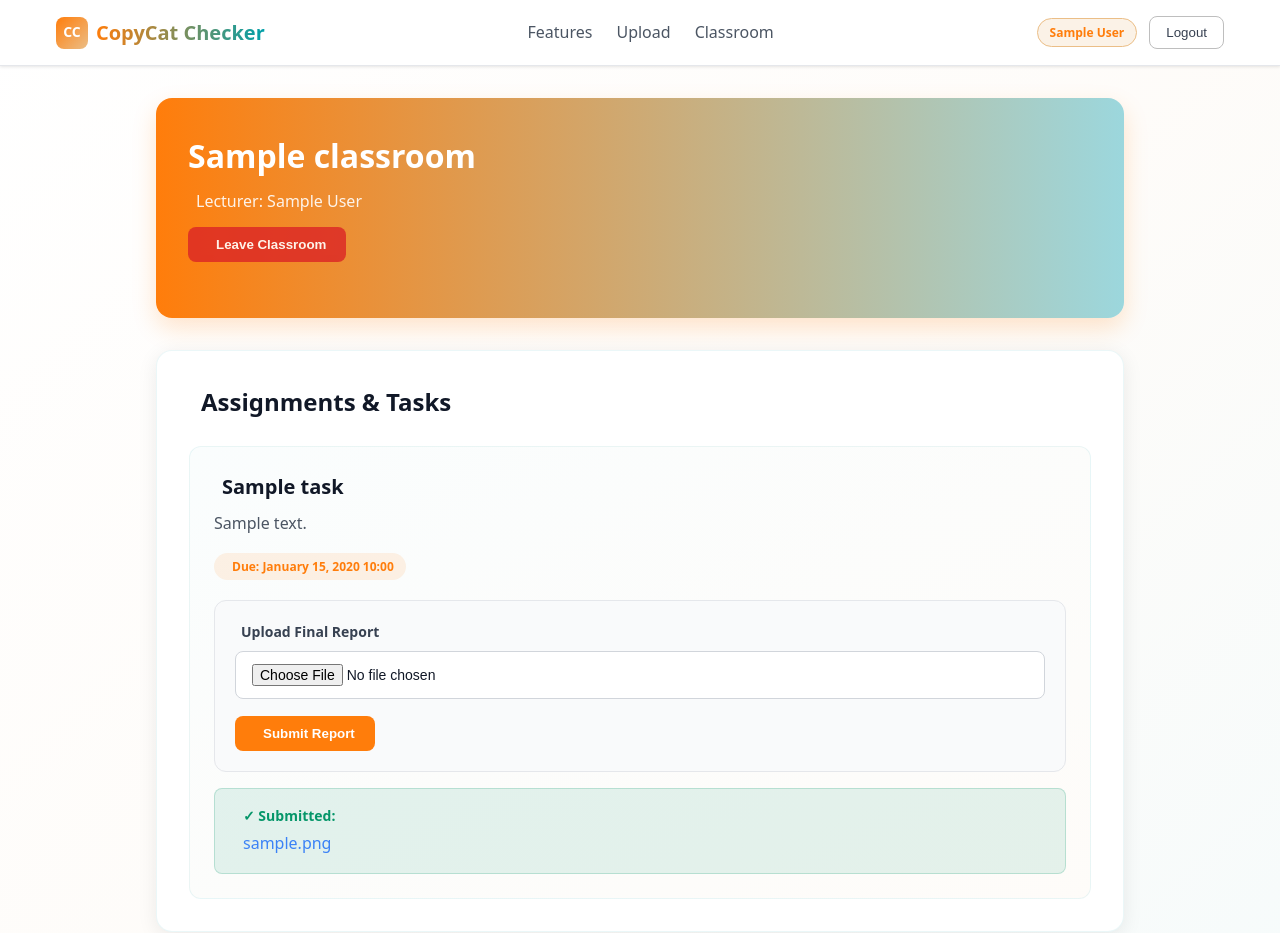
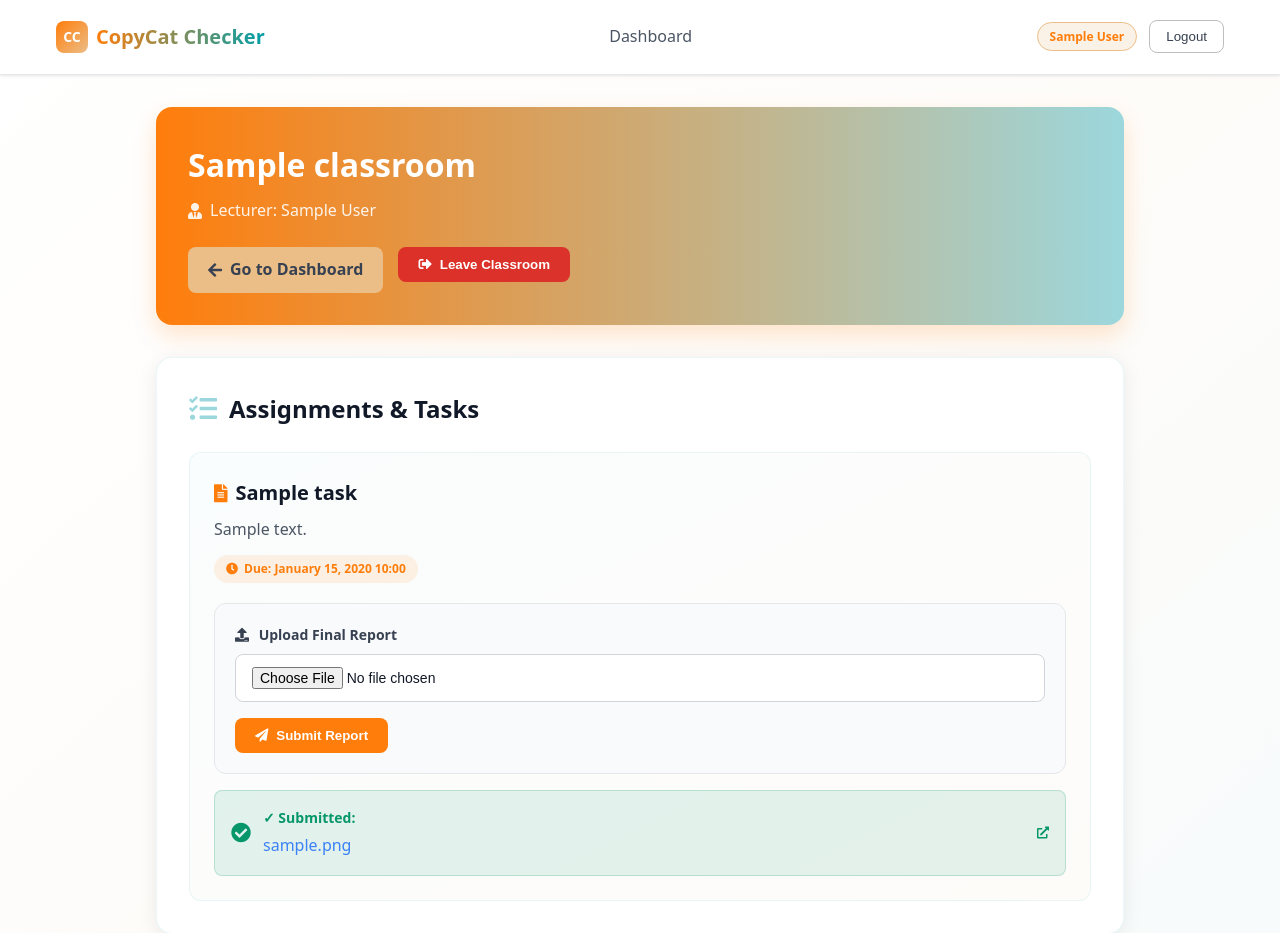
Before and after one commit to atqhftnh/copycat-checker, a Django app: page /student/classroom/1/ in a window 1280 px wide. Shown: the top 933 px of the page. Run offline with Django 3.2, Linux system fonts and the light colour scheme; a user stored in the database is signed in; tables that the repository leaves empty hold one stand-in row (values such as "Sample post"); parts of the project's set-up code (start-up, migrations or seed data) failed here and were passed over.

Commit message:
Major Changes: Redesigning multiple pages

```diff
--- a/plag/templates/plag/base1.html
+++ b/plag/templates/plag/base1.html
@@ -9,6 +9,8 @@
     {% block title %}CopyCat Checker - Academic Plagiarism Detection{% endblock %}
   </title>
   <link rel="icon" type="image/png" href="{% static 'plag/img/favicon.png' %}">
+  <!-- FontAwesome for icons -->
+  <link rel="stylesheet" href="https://cdnjs.cloudflare.com/ajax/libs/font-awesome/5.15.4/css/all.min.css">
 
   <!-- Custom CSS -->
   <style>
@@ -92,7 +94,7 @@
     }
 
     .nav {
-      display: none;
+      display: none; /* Hidden by default for mobile, shown with media query */
       gap: 24px;
     }
 
@@ -101,10 +103,13 @@
       text-decoration: none;
       transition: color 0.15s;
       font-weight: 500;
+      padding: 8px 12px; /* Added padding for better click area */
+      border-radius: 6px; /* Slightly rounded corners for nav items */
     }
 
     .nav a:hover {
       color: #ff7d0b;
+      background-color: rgba(255, 125, 11, 0.05); /* Subtle background on hover */
     }
 
     .user-section {
@@ -278,9 +283,16 @@
       </a>
 
       <nav class="nav">
-        <a href="#features">Features</a>
-        <a href="#upload">Upload</a>
-        <a href="#classroom">Classroom</a>
+        {# Dashboard link - dynamically redirects based on user role #}
+        {% if user.is_authenticated %}
+          {% if user.userprofile.is_lecturer %}
+            <a href="{% url 'lecturer_dashboard' %}">Dashboard</a>
+          {% else %} {# Assuming other authenticated users are students #}
+            <a href="{% url 'student_dashboard' %}">Dashboard</a>
+          {% endif %}
+        {% else %} {# Not authenticated, redirect to login #}
+          <a href="{% url 'login' %}">Dashboard</a>
+        {% endif %}
       </nav>
 
       <div class="user-section">
@@ -332,19 +344,19 @@
 
   <!-- JavaScript -->
   <script>
-    // Smooth scrolling for navigation links
-    document.querySelectorAll('a[href^="#"]').forEach((anchor) => {
-      anchor.addEventListener("click", function (e) {
-        e.preventDefault();
-        const target = document.querySelector(this.getAttribute("href"));
-        if (target) {
-          target.scrollIntoView({
-            behavior: "smooth",
-            block: "start",
-          });
-        }
-      });
-    });
+    // Smooth scrolling for navigation links (removed as no longer needed for #anchors)
+    // document.querySelectorAll('a[href^="#"]').forEach((anchor) => {
+    //   anchor.addEventListener("click", function (e) {
+    //     e.preventDefault();
+    //     const target = document.querySelector(this.getAttribute("href"));
+    //     if (target) {
+    //       target.scrollIntoView({
+    //         behavior: "smooth",
+    //         block: "start",
+    //       });
+    //     }
+    //   });
+    // });
   </script>
 
   {% block extra_js %}{% endblock %}
--- a/plag/templates/plag/static/homepage.html
+++ b/plag/templates/plag/static/homepage.html
@@ -428,7 +428,7 @@
         </p>
         {% if user.is_authenticated %}
           {% if user.userprofile.role == 'student' %}
-            <a href="/student/dashboard/" class="action-btn btn-upload"> 📤 Upload Document </a>
+            <a href="/student-dashboard/" class="action-btn btn-upload"> 📤 Upload Document </a>
           {% else %}
             <button type="button" class="action-btn btn-classroom" onclick="showAccessDeniedAlert()">
               👥 You do not have access for this feature
@@ -454,7 +454,7 @@
             👥 Classroom
             </a>
           {% else %}
-            <a href="/student/dashboard/" class="action-btn btn-upload"> 👥 Classroom </a>
+            <a href="/student-dashboard/" class="action-btn btn-upload"> 👥 Classroom </a>
           {% endif %}
         {% else %}
           <a href="/login/" class="action-btn btn-classroom">
--- a/plag/templates/plag/static/index.html
+++ b/plag/templates/plag/static/index.html
@@ -450,7 +450,7 @@
   }
 
   .classroom-container {
-    max-width: 900px;
+    max-width: 1000px;
     margin: 0 auto 64px;
   }
 
@@ -615,6 +615,9 @@
     /* Consistent shadow */
     border: 1px solid rgba(235, 190, 135, 0.2);
     /* Consistent border */
+    max-width: 1000px;
+    margin-left: auto;
+    margin-right: auto;
   }
 
   .recent-scans-section .section-title {
--- a/plag/templates/plag/static/student_classroom_detail.html
+++ b/plag/templates/plag/static/student_classroom_detail.html
@@ -38,6 +38,14 @@
         margin-bottom: 24px;
     }
 
+    /* Action Buttons Container in Header */
+    .header-actions {
+        display: flex;
+        flex-wrap: wrap; /* Allow buttons to wrap on smaller screens */
+        gap: 15px; /* Space between buttons */
+        margin-top: 20px; /* Space from lecturer info */
+    }
+
     .leave-btn {
         background-color: rgba(220, 38, 38, 0.9);
         color: white;
@@ -50,12 +58,35 @@
         display: inline-flex;
         align-items: center;
         gap: 8px;
+        text-decoration: none; /* Ensure it looks like a button even if it's an anchor */
     }
 
     .leave-btn:hover {
         background-color: #dc2626;
         transform: translateY(-1px);
         box-shadow: 0 4px 12px rgba(220, 38, 38, 0.3);
+    }
+
+    /* New Dashboard Button Style */
+    .dashboard-return-btn {
+        background-color: #ebbe87; /* Peach color for return button */
+        color: #374151; /* Dark text for contrast */
+        border: none;
+        padding: 10px 20px;
+        border-radius: 8px;
+        font-weight: 600;
+        cursor: pointer;
+        transition: all 0.15s;
+        display: inline-flex;
+        align-items: center;
+        gap: 8px;
+        text-decoration: none;
+    }
+
+    .dashboard-return-btn:hover {
+        background-color: #d4a574; /* Darker peach on hover */
+        transform: translateY(-1px);
+        box-shadow: 0 4px 12px rgba(235, 190, 135, 0.3);
     }
 
     /* Tasks Section */
@@ -290,8 +321,15 @@
             gap: 12px;
         }
 
-        .leave-btn {
-            align-self: flex-start;
+        .header-actions { /* Adjust for mobile */
+            flex-direction: column;
+            align-items: flex-start;
+            width: 100%;
+        }
+
+        .leave-btn, .dashboard-return-btn { /* Make buttons full width on mobile */
+            width: 100%;
+            justify-content: center;
         }
     }
 </style>
@@ -302,11 +340,29 @@
     <!-- Classroom Header -->
     <div class="classroom-header">
         <h1 class="classroom-title">{{ classroom.name }}</h1>
-        <div class="lecturer-info" style="flex-direction: column; align-items: flex-start; gap: 12px;">
-            <div style="display: flex; align-items: center; gap: 8px;">
-                <i class="fas fa-user-tie"></i>
-                <span>Lecturer: {{ classroom.lecturer.userprofile.full_name }}</span>
-            </div>
+        <div class="lecturer-info">
+            <i class="fas fa-user-tie"></i>
+            <span>Lecturer: {{ classroom.lecturer.userprofile.full_name }}</span>
+        </div>
+
+        <!-- Action Buttons for Classroom Header -->
+        <div class="header-actions">
+            {# Go to Dashboard Button - dynamically redirects based on user role #}
+            {% if user.is_authenticated %}
+                {% if user.userprofile.is_lecturer %}
+                    <a href="{% url 'lecturer_dashboard' %}" class="dashboard-return-btn">
+                        <i class="fas fa-arrow-left"></i> Go to Dashboard
+                    </a>
+                {% else %} {# Assuming other authenticated users are students #}
+                    <a href="{% url 'student_dashboard' %}" class="dashboard-return-btn">
+                        <i class="fas fa-arrow-left"></i> Go to Dashboard
+                    </a>
+                {% endif %}
+            {% else %} {# Not authenticated, redirect to login #}
+                <a href="{% url 'login' %}" class="dashboard-return-btn">
+                    <i class="fas fa-arrow-left"></i> Go to Dashboard
+                </a>
+            {% endif %}
 
             <!-- Leave Classroom Form -->
             <form method="POST" action="{% url 'leave_classroom' classroom.id %}">
--- a/plag/views.py
+++ b/plag/views.py
@@ -393,9 +393,6 @@
     template = 'plag/static/index_trial.html'
 
     def get(self, request, *args, **kwargs):
-        # This GET method is primarily for rendering the initial upload form.
-        # The AJAX calls from index_trial.html's JS will hit this GET method
-        # with id1/id2 parameters to fetch individual scan results.
         scan_log_id = request.GET.get('id1')
         scan_result_id = request.GET.get('id2')
 
@@ -409,7 +406,7 @@
 
         if scan_log_id:
             try:
-                # Process the result (this is for AJAX calls from the report page)
+                # Process the result
                 scan_result = post_process_index_trial(request, scan_log_id, scan_result_id)
                 if scan_result:
                     perc_dup = scan_result.perc_of_duplication
@@ -434,52 +431,52 @@
                 'id': scan_result_id,
                 'perc_dup': str(perc_dup),
                 'overall_plagiarism_percentage': overall_plagiarism_percentage,
-                'ai_score': ai_score, # This is the score, not percentage
+                'ai_score': ai_score,
                 'ai_label': ai_label,
             }), content_type="application/json")
 
-        # Otherwise render the initial upload page (useful for manual GET testing or initial load)
+        # Otherwise render the page (useful for manual GET testing)
         context = {
-            'scan_log': scan_log, # This will typically be None for initial load
-            'scan_results': [scan_result] if scan_result else [], # Empty for initial load
+            'scan_log': scan_log,
+            'scan_results': [scan_result] if scan_result else [],
             'overall_plagiarism_percentage': overall_plagiarism_percentage,
             'ai_probability_score': ai_score * 100 if ai_score is not None else None,
             'analysis_message': f"AI Detection: {ai_label}" if ai_label else None,
-            'student': request.user.userprofile if hasattr(request.user, 'userprofile') else None,
+            'student': request.user.userprofile,
         }
         return render(request, self.template, context)
 
-
     def post(self, request, *args, **kwargs):
-        # 1. Run plagiarism scan to get initial ScanLog object
+        # Run plagiarism scan
         scan_log, scan_results, extracted_text = process_homepage_trial(request)
 
-        # 2. Determine the document name (ALWAYS executed)
-        user_provided_document_name = request.POST.get('document_name', '').strip()
-        if user_provided_document_name:
-            scan_log.document_name = user_provided_document_name
-        elif request.FILES.get('plagFile'):
-            scan_log.document_name = request.FILES.get('plagFile').name
-        elif extracted_text.strip(): # This is a fallback for pure text input, not for files.
-            scan_log.document_name = "Manual Text Input"
-        else:
-            scan_log.document_name = "Untitled Document" # Final fallback
-
-        # 3. Perform AI detection and assign AI-related fields (conditional on extracted_text)
-        # Initialize variables
         ai_probability_score = None
-        ai_label_from_winston = None
+        ai_label_from_winston = None # New variable to store the label from WinstonAI
         burstiness_score = None
         top_words = []
         analysis_message = None
 
+        document_name = request.POST.get('document_name', '').strip()
+        if not document_name and request.FILES.get('plagFile'):
+            document_name = request.FILES.get('plagFile').name
+        elif not document_name and extracted_text.strip():
+            document_name = "Manual Text Input" # Fallback for pure text input
+        else:
+            document_name = "Untitled Document"
+
         if extracted_text.strip():
-            # AI detection and content analysis only if text is present
+            # AI detection
+            from util.winston import get_winston_ai_prediction, calculate_burstiness, get_top_repeated_words
+
+            # 🛑 FIX: Unpack the tuple returned by get_winston_ai_prediction
             ai_probability_score, ai_label_from_winston = get_winston_ai_prediction(extracted_text)
+
             burstiness_score = calculate_burstiness(extracted_text)
             top_words = get_top_repeated_words(extracted_text)
 
             if ai_probability_score is not None:
+                # Ensure ai_probability_score is a float before comparison
+                # Add a check to ensure it's indeed a number
                 if isinstance(ai_probability_score, (int, float)):
                     if ai_probability_score > 0.5:
                         analysis_message = "Text Analysis Result: AI generated content (WinstonAI)"
@@ -487,54 +484,40 @@
                     else:
                         analysis_message = "Text Analysis Result: Likely human content (WinstonAI)"
                         scan_log.ai_label = "Human-written"
-                    scan_log.ai_probability_score = ai_probability_score # Corrected field name
+                    scan_log.ai_score = ai_probability_score
                 else:
+                    # Handle unexpected type from WinstonAI if it's not None but also not a number
                     logger.error(f"WinstonAI returned non-numeric score: {ai_probability_score}")
                     analysis_message = "WinstonAI returned an unreadable score."
                     scan_log.ai_label = "Error"
-                    scan_log.ai_probability_score = None
+                    scan_log.ai_score = None # Reset to None if type is wrong
             else:
+                # This branch is taken if get_winston_ai_prediction returned (None, None)
                 analysis_message = "WinstonAI could not detect a valid result (API error or no response)."
                 scan_log.ai_label = "API Error"
-                scan_log.ai_probability_score = None
+                scan_log.ai_score = None # Ensure score is None on error
 
-            # Assign other fields to scan_log only if text was extracted for analysis
+            if request.user.is_authenticated:
+                scan_log.user = request.user
+            else:
+                logger.warning("Scan attempted by unauthenticated user.")
+
+            scan_log.document_name = document_name
             scan_log.burstiness_score = burstiness_score
             scan_log.top_words = top_words
-            scan_log.text_snippet = extracted_text[:500] # Limit snippet length for display, adjust as needed
-        else:
-            # If no text extracted, ensure AI/burstiness/top_words fields are explicitly None/empty
-            scan_log.ai_probability_score = None
-            scan_log.ai_label = "No text for AI analysis"
-            scan_log.burstiness_score = None
-            scan_log.top_words = []
-            scan_log.text_snippet = ""
-            analysis_message = "No text extracted for analysis."
+            scan_log.text_snippet = extracted_text[:255]
 
-
-        # 4. Assign user to ScanLog (ALWAYS executed)
-        if request.user.is_authenticated:
-            scan_log.user = request.user
-        else:
-            logger.warning("Scan attempted by unauthenticated user, scan log will not be associated with a user.")
-            # Consider redirecting to login or handling anonymous scans differently if needed.
-
-        # ⭐ FINAL SAVE: This MUST be outside the 'if extracted_text.strip():' block. ⭐
-        # It ensures all attributes, including document_name and user, are saved.
-        scan_log.save()
-
-
-        messages.success(request, 'Scan completed successfully!')
+            scan_log.save() # Save changes to the scan_log object
 
         context = {
             'scan_log': scan_log,
-            'scan_results': scan_results, # These are the plagiarism results from process_homepage_trial
-            'overall_plagiarism_percentage': scan_log.overall_plagiarism_percentage,
-            'ai_probability_score': scan_log.ai_probability_score * 100 if scan_log.ai_probability_score is not None else None,
-            'burstiness_score': scan_log.burstiness_score,
-            'top_words': scan_log.top_words,
+            'scan_results': scan_results,
+            'ai_probability_score': ai_probability_score * 100 if ai_probability_score is not None else None,
+            'burstiness_score': burstiness_score,
+            'top_words': top_words,
             'text_snippet': scan_log.text_snippet,
-            'analysis_message': analysis_message or (f"AI Detection: {scan_log.ai_label}" if scan_log and scan_log.ai_label else None),
+            # Use ai_label_from_winston if it's the source for message, otherwise use scan_log.ai_label
+            'analysis_message': analysis_message or f"AI Detection: {scan_log.ai_label}" if scan_log and scan_log.ai_label else None,
             'student': request.user.userprofile if hasattr(request.user, 'userprofile') else None,
         }
 
```
Also changed, not shown: plag/templates/plag/base.html (+22 -5 lines), plag/templates/plag/static/scan_detail.html (+7 -0 lines).
